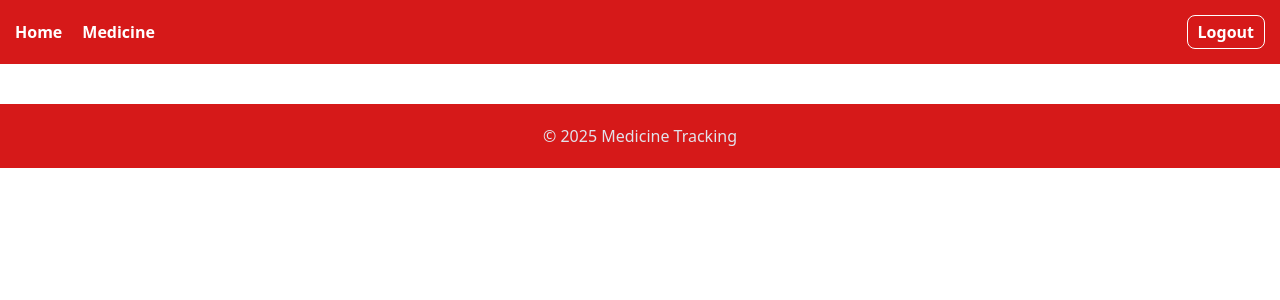
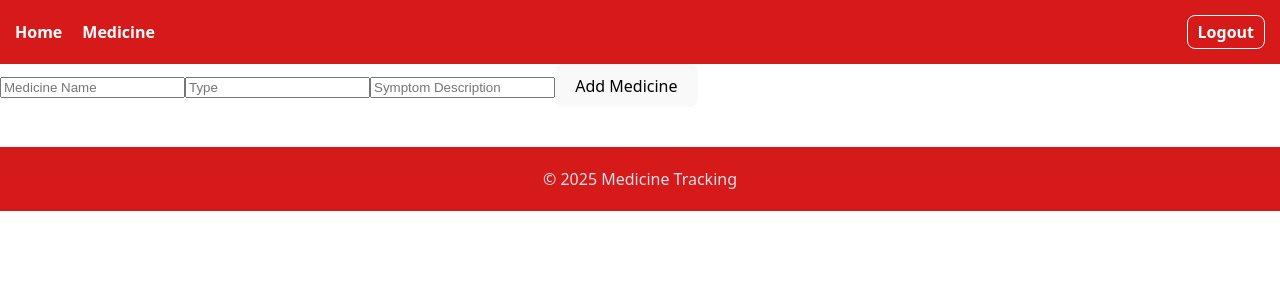
Before and after one commit to MariamE04/SP3-Frontend, a React (Vite) app in the folder medicineT/: page /medicines/new in a window 1280 px wide. Shown: the top 300 px of the page. Built offline with nearby package versions, Linux system fonts and the light colour scheme; sample sign-in values are in the browser's storage.

Commit message:
register er lavet nu og virker. der mangler css og nu er der et problemmer der skal løses

```diff
--- /dev/null
+++ b/medicineT/src/components/RegisterMedicine.jsx
@@ -0,0 +1,68 @@
+import { useState } from "react";
+import FetchData from "../utils/FetchData";
+
+function RegisterMedicine() {
+  const [formData, setFormData] = useState({
+    name: "",
+    type: "",
+    symptomDescription: ""
+  });
+
+  // Opdaterer formData ved input
+  const handleChange = (e) => {
+    const { name, value } = e.target;
+    setFormData((prev) => ({
+      ...prev,
+      [name]: value
+    }));
+  };
+
+  // Submit
+  const handleSubmit = (e) => {
+    e.preventDefault(); // 🔹 vigtigt: undgå reload
+
+    const newMedicine = {
+      name: formData.name,
+      type: formData.type,
+      symptomDescription: formData.symptomDescription
+    };
+
+    // 🔹 POST-kaldet ligger herinde
+    FetchData("/medicines", "POST", newMedicine)
+      .then(() => {
+        alert("Medicine registered successfully!");
+        setFormData({
+          name: "",
+          type: "",
+          symptomDescription: ""
+        });
+      })
+      .catch(err => console.error(err));
+  };
+
+  return (
+    <form onSubmit={handleSubmit}>
+      <input
+        name="name"
+        placeholder="Medicine Name"
+        value={formData.name}
+        onChange={handleChange}
+      />
+      <input
+        name="type"
+        placeholder="Type"
+        value={formData.type}
+        onChange={handleChange}
+      />
+      <input
+        name="symptomDescription"
+        placeholder="Symptom Description"
+        value={formData.symptomDescription}
+        onChange={handleChange}
+      />
+      <button type="submit">Add Medicine</button>
+    </form>
+  );
+}
+
+export default RegisterMedicine;
--- a/medicineT/src/main.jsx
+++ b/medicineT/src/main.jsx
@@ -11,6 +11,7 @@ import Login from "./page/Login";
 import Register from "./page/Register";
 import Medicines from "./page/Medicines";
 import AdminMedicine from "./page/AdminMedicines";
+import RegisterMedicine from "./components/RegisterMedicine.jsx";
 import "./index.css";
 import "./style/global.css";
 
@@ -28,7 +29,11 @@ ReactDOM.createRoot(document.getElementById("root")).render(
         {/* Beskyttede routes */}
         <Route element={<ProtectedRoute />}>
           <Route path="/medicines" element={<Medicines />} />
+          <Route path="/medicines/new" element={<RegisterMedicine />} />
+
+          {/* <Route path="/medicines/:id/edit" element={<EditMedicineForm />} /> */}
         </Route>
+
 
         {/* Kun admin */}
         <Route element={<ProtectedRoute role="ADMIN" />}>
--- a/medicineT/src/page/Login.jsx
+++ b/medicineT/src/page/Login.jsx
@@ -1,12 +1,16 @@
 import { useState, useContext } from "react";
 import { useNavigate } from "react-router-dom";
 import { AuthContext } from "../auth/AuthContext";
+import { useSearchParams } from "react-router-dom";
+
 
 function Login() {
   const { login } = useContext(AuthContext);
   const [credentials, setCredentials] = useState({ username: "", password: "" });
   const navigate = useNavigate(); // til redirect efter login
+   const [searchParams] = useSearchParams();
 
+  const reason = searchParams.get("reason");
   const onChange = (e) => setCredentials({ ...credentials, [e.target.id]: e.target.value });
 
   const performLogin = async (e) => {
@@ -14,7 +18,7 @@ function Login() {
     try {
       await login(credentials.username, credentials.password);
       setCredentials({ username: "", password: "" });
-      navigate("/"); // redirect til f.eks. /home eller medicines
+      navigate("/");
     } catch {
       alert("Login failed. Check username and password.");
     }
@@ -22,6 +26,12 @@ function Login() {
 
   return (
     <div>
+       {reason === "expired" && (
+      <p style={{ color: "red", marginBottom: "1rem" }}>
+        Session expired – please log in again
+      </p>
+    )}
+
       <h2>Login</h2>
       <form onSubmit={performLogin}>
         <input
--- a/medicineT/src/page/Medicines.jsx
+++ b/medicineT/src/page/Medicines.jsx
@@ -1,4 +1,5 @@
-import { useState, useEffect, useContext  } from "react";
+import { useState, useEffect, useContext } from "react";
+import { useNavigate } from "react-router-dom";
 import FetchData from "../utils/FetchData";
 import MedicineOverview from "../components/MedicineOverview";
 import MedicineLogs from "../components/MedicineLogs";
@@ -9,30 +10,37 @@ function Medicines() {
   const { loggedIn } = useContext(AuthContext);
   const [medicines, setMedicines] = useState([]);
   const [selectedMedicine, setSelectedMedicine] = useState(null);
+  const navigate = useNavigate();
 
   useEffect(() => {
     const token = localStorage.getItem("jwtToken");
-  if (!loggedIn || !token) return; // vent indtil token findes
+    if (!loggedIn || !token) return;
 
     FetchData("/medicines")
       .then(data => setMedicines(data))
       .catch(err => console.error(err));
   }, [loggedIn]);
 
-
   return (
     <div className={styles.container}>
       <div className={styles.left}>
+        <button
+          onClick={() => navigate("/medicines/new")}
+          className={styles.addButton} // evt. tilføj styling i CSS
+        >
+          Add Medicine
+        </button>
+
         <h2>My Medicines</h2>
+
         <MedicineOverview
           medicines={medicines}
-          onSelect={setSelectedMedicine} // klik på medicine sætter selectedMedicine
+          onSelect={setSelectedMedicine}
         />
       </div>
 
       <div className={styles.right}>
         {selectedMedicine ? (
-          // Kun vis logs for den valgte medicine
           <MedicineLogs medicineId={selectedMedicine.id} />
         ) : (
           <p className={styles.placeholder}>
--- a/medicineT/src/utils/FetchData.js
+++ b/medicineT/src/utils/FetchData.js
@@ -5,7 +5,7 @@ async function FetchData(endpoint, method = "GET", body = null) {
     Accept: "application/json",
   };
 
-  // Brug token fra localStorage, hvis den findes
+  // Bruger token fra localStorage, hvis den findes
   const tokenFromStorage = localStorage.getItem("jwtToken");
   if (tokenFromStorage) {
     headers["Authorization"] = `Bearer ${tokenFromStorage}`;
@@ -28,9 +28,9 @@ async function FetchData(endpoint, method = "GET", body = null) {
 
   const res = await fetch(BASE_URL + endpoint, options);
 
-    if (res.status === 401) {
+  if (res.status === 401) {
   localStorage.removeItem("jwtToken");
-  window.location.href = "/login";
+  window.location.href = "/login?reason=expired";
   return;
 }
 
```
Also changed, not shown: medicineT/src/components/EditMedicineForm .jsx (added, +13 -0 lines), medicineT/src/components/EditMedicineForm.jsx (deleted). Lines whose indentation alone changed are shown as unchanged.
